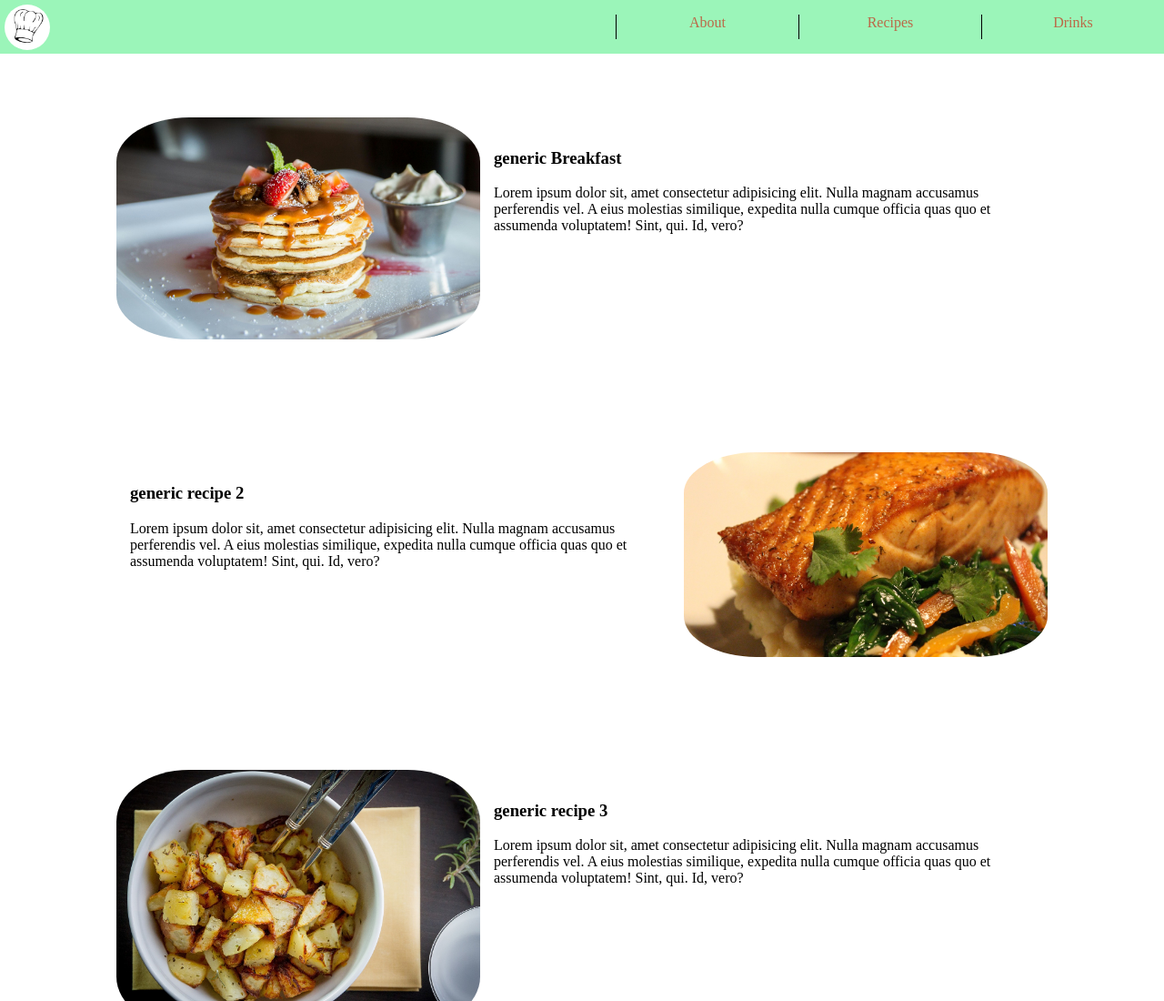
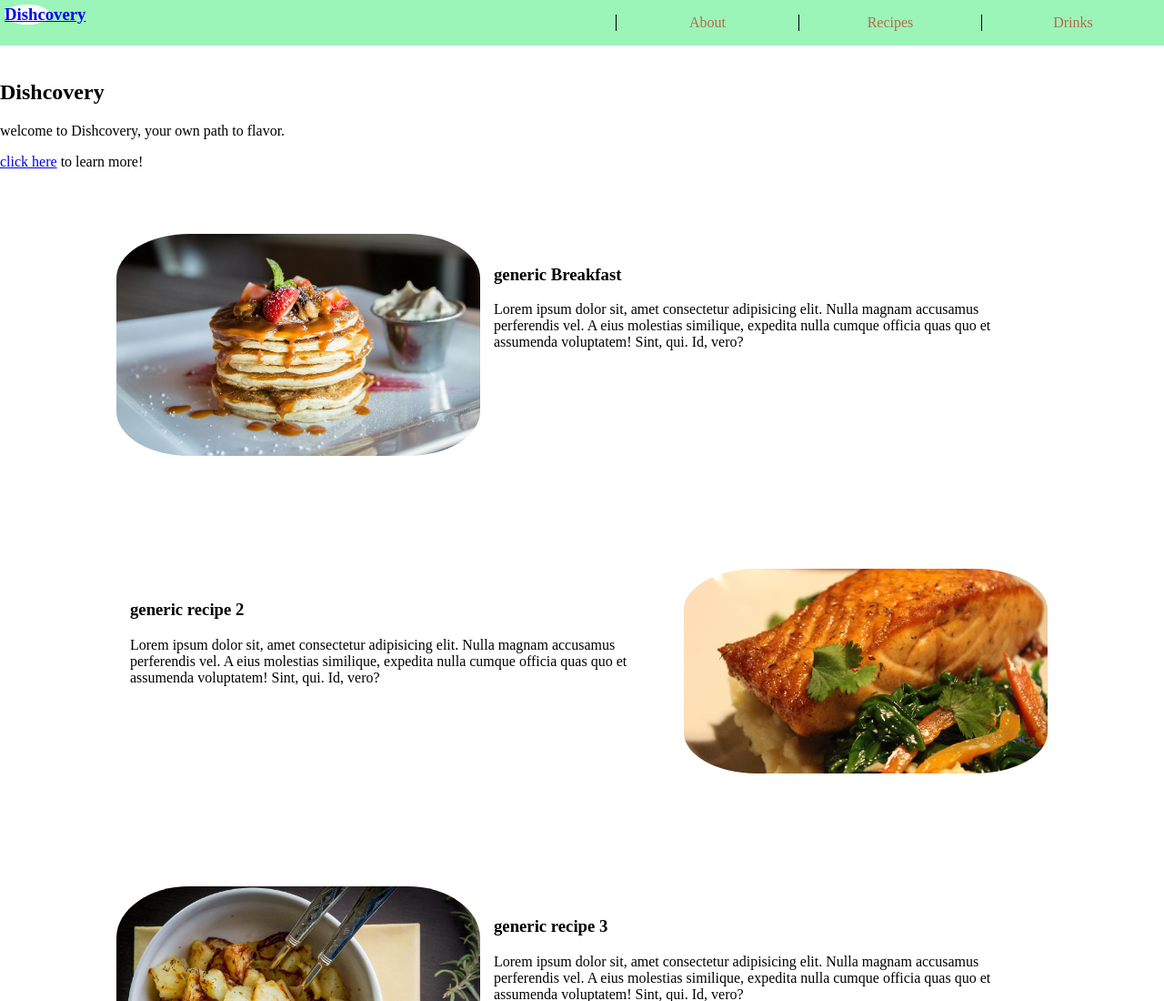
Before and after one commit to jaz1492/recipe-webpage, a plain HTML site: page index.html in a window 1280 px wide. Shown: the top 1100 px of the page at 91% size. Drawn offline with Linux system fonts and the light colour scheme.

Commit message:
Add background img and links for font

```diff
--- a/index.html
+++ b/index.html
@@ -6,16 +6,25 @@
     <meta http-equiv="X-UA-Compatible" content="ie=edge">
     <title>Dishcovery</title>
     <link rel="stylesheet" href="styles.css">
+    <link rel="preconnect" href="https://fonts.googleapis.com">
+<link rel="preconnect" href="https://fonts.gstatic.com" crossorigin>
+<link href="https://fonts.googleapis.com/css2?family=Pacifico&display=swap" rel="stylesheet">
 </head>
 <body>
     <div id = "banner">
-        <a href="#"><img src="src/chef-hat-309146_1280.png" alt="a chef's hat"  id="banner-logo"></a>
+        <a href="#"><h3 id="banner-logo" class="pacifico-regular">Dishcovery</h3></a>
         <ul>
             <li>About</li>
             <li>Recipes</li>
             <li>Drinks</li>
         </ul>
     </div>
+    <img src="src/food-366875_1280(edit).jpg" alt="" srcset="" class="background-img">
+    <section id="opening">
+        <h1 class="pacifico-regular">Dishcovery</h1>
+        <p>welcome to Dishcovery, your own path to flavor.</p>
+        <p><span><a href="#">click here</a></span> to learn more!</p>
+    </section>
     <section class="recipe">
         <a href="recipes/recipe-1.html"><img src="src/pexels-ash-376464.jpg" alt="" class="recipe-img"></a>
         <article class="recipe-description">
```
